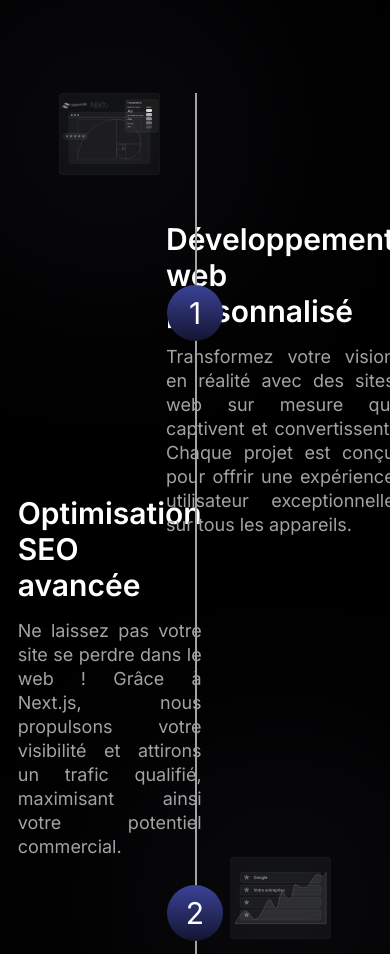
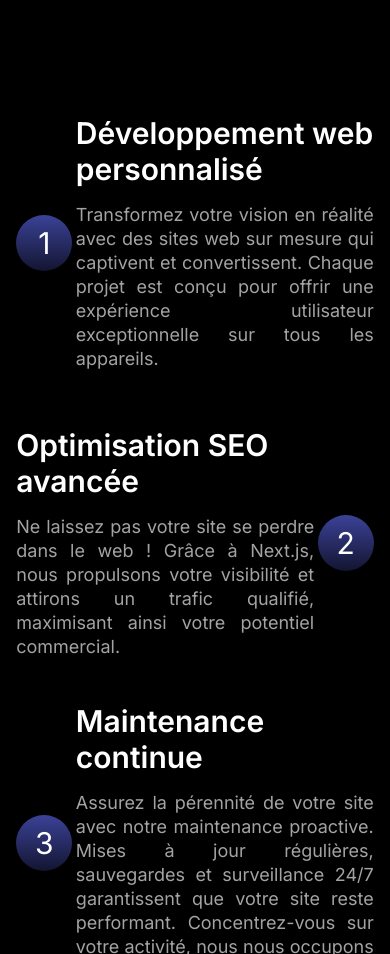
Before and after one commit to anthohn/swiss-berry, a Next.js app: page / in a window 390 px wide. Shown: the part 1046-2000 px from the top of the page. Built offline with nearby package versions, Linux system fonts and the light colour scheme.

Commit message:
responsive service

```diff
--- a/app/components/Services.tsx
+++ b/app/components/Services.tsx
@@ -2,65 +2,72 @@ import Image from 'next/image'
 import WebPerso from '@/public/svg/webPerso.svg'
 import SEO from '@/public/svg/SEO.svg'
 
+export default function Services() {
+    return (
+        <>
+            <section className="pt-40 w-11/12 xl:w-9/12 mx-auto">
 
-export default function Services() {
-    return(
-        <>
-            <section className="pt-40 w-9/12 mx-auto">
-                <h2 className="text-6xl font-medium leading-tight text-center">Nos services</h2>
-                <div className="flex flex-wrap pt-20">
-                    <div className="w-5/12">
-                        <div className='flex flex-col items-center space-y-[20rem] w-10/12 mx-auto'>
-                            <div className="relative">
+                <h2 className="text-6xl font-medium leading-tight text-center pb-20">Nos services</h2>
+
+                {/* Web Perso */}
+                <div className="flex flex-row justify-between items-center relative h-[300px] md:h-[600px]">
+                    <div className='hidden relative w-5/12 md:flex justify-center'>
                         <div className='absolute inset-0 blur-[8rem] bg-[#61658F] -z-10'></div>
                         <Image
                             src={WebPerso}
                             alt=""
-                                className="object-cover"
+                            className="object-cover w-10/12 "
                         />
                     </div>
-                            <div className="flex flex-col space-y-4 ">
+
+                    <div className="hidden md:flex absolute top-0 left-1/2 transform -translate-x-1/2 h-full w-[2px] bg-neutral-400 z-0"></div>
+                    <p className='bg-gradient-to-b from-[#3B4297] to-[#131531] w-14 h-14 rounded-full flex items-center justify-center text-3xl z-10'>1</p>
+
+                    <div className="flex w-10/12 md:w-5/12 flex-col space-y-4">
+                        <h3 className='font-semibold text-3xl'>Développement web personnalisé</h3>
+                        <p className='text-[18px] text-justify leading-6 text-neutral-400'>Transformez votre vision en réalité avec des sites web sur mesure qui captivent et convertissent. Chaque projet est conçu pour offrir une expérience utilisateur exceptionnelle sur tous les appareils.</p>
+                    </div>
+                </div>
+
+                {/* SEO */}
+                <div className="flex flex-row justify-between items-center relative h-[300px] md:h-[600px]">
+                    <div className="flex w-10/12 md:w-5/12 flex-col space-y-4">
                         <h3 className='font-semibold text-3xl'>Optimisation SEO avancée</h3>
                         <p className='text-[18px] text-justify leading-6 text-neutral-400'>Ne laissez pas votre site se perdre dans le web ! Grâce à Next.js, nous propulsons votre visibilité et attirons un trafic qualifié, maximisant ainsi votre potentiel commercial.</p>
                     </div>
-                            <div className="relative">
+                    <div className="hidden md:flex absolute top-0 left-1/2 transform -translate-x-1/2 h-full w-[2px] bg-neutral-400 z-0"></div>
+                    <p className='bg-gradient-to-b from-[#3B4297] to-[#131531] w-14 h-14 rounded-full flex items-center justify-center text-3xl z-10'>2</p>
+                    <div className='hidden relative w-5/12 md:flex justify-center'>
                     <div className='absolute inset-0 blur-[8rem] bg-[#61658F] -z-10'></div>
                         <Image
                             src={SEO}
                             alt=""
-                                    className="object-cover"
+                            className="object-cover w-10/12"
                         />
                     </div>
                 </div>
+
+                {/* Maintenance */}
+
+                <div className="flex flex-row justify-between items-center relative h-[300px] md:h-[600px]">
+                <div className='hidden relative w-5/12 md:flex justify-center'>
+                    <div className='absolute inset-0 blur-[8rem] bg-[#61658F] -z-10'></div>
+                        <div className='w-10/12 h-96 border rounded-3xl border-neutral-600'
+                        />
                     </div>
 
-                    <div className="w-2/12 relative  flex flex-col items-center">
-                        <p className='bg-gradient-to-b from-[#3B4297] to-[#131531] mt-[12rem] mb-[34rem] w-14 h-14 rounded-full flex items-center justify-center relative z-10 text-3xl'>1</p>
-                        <p className='bg-gradient-to-b from-[#3B4297] to-[#131531] mb-[34rem] w-14 h-14 rounded-full flex items-center justify-center relative z-10 text-3xl'>2</p>
-                        <p className='bg-gradient-to-b from-[#3B4297] to-[#131531] w-14 h-14 rounded-full flex items-center justify-center relative z-10 text-3xl'>3</p>
-                    <div className="absolute left-1/2 h-full border-l-2 border-neutral-400"></div>
-                    </div>
-                    <div className="w-5/12">
-                        <div className='flex flex-col items-center space-y-[20rem] space w-10/12 mx-auto mt-32'>
-                            <div className="flex flex-col space-y-4">
-                            <h3 className='font-semibold text-3xl'>Développement web personnalisé</h3>
-                            <p className='text-[18px] text-justify leading-6 text-neutral-400'>Transformez votre vision en réalité avec des sites web sur mesure qui captivent et convertissent. Chaque projet est conçu pour offrir une expérience utilisateur exceptionnelle sur tous les appareils.</p>
-                        </div>
-                        <div className="relative">
-                            <div className='absolute inset-0 blur-[8rem] bg-[#61658F] -z-10'></div>
-                            <Image
-                                src={SEO}
-                                alt=""
-                                className="object-cover"
-                            />
-                        </div>
-                        <div className="flex flex-col space-y-4">
+                    <div className="hidden md:flex absolute top-0 left-1/2 transform -translate-x-1/2 h-full w-[2px] bg-neutral-400 z-0"></div>
+                    <p className='bg-gradient-to-b from-[#3B4297] to-[#131531] w-14 h-14 rounded-full flex items-center justify-center text-3xl z-10'>3</p>
+
+                    <div className="flex w-10/12 md:w-5/12 flex-col space-y-4">
                         <h3 className='font-semibold text-3xl'>Maintenance continue</h3>
                         <p className='text-[18px] text-justify leading-6 text-neutral-400'>Assurez la pérennité de votre site avec notre maintenance proactive. Mises à jour régulières, sauvegardes et surveillance 24/7 garantissent que votre site reste performant. Concentrez-vous sur votre activité, nous nous occupons du reste !</p>
                     </div>
                 </div>
-                    </div>
-                </div>
+
+
+
+
 
 
             </section>
```
Lines whose indentation alone changed are shown as unchanged.
